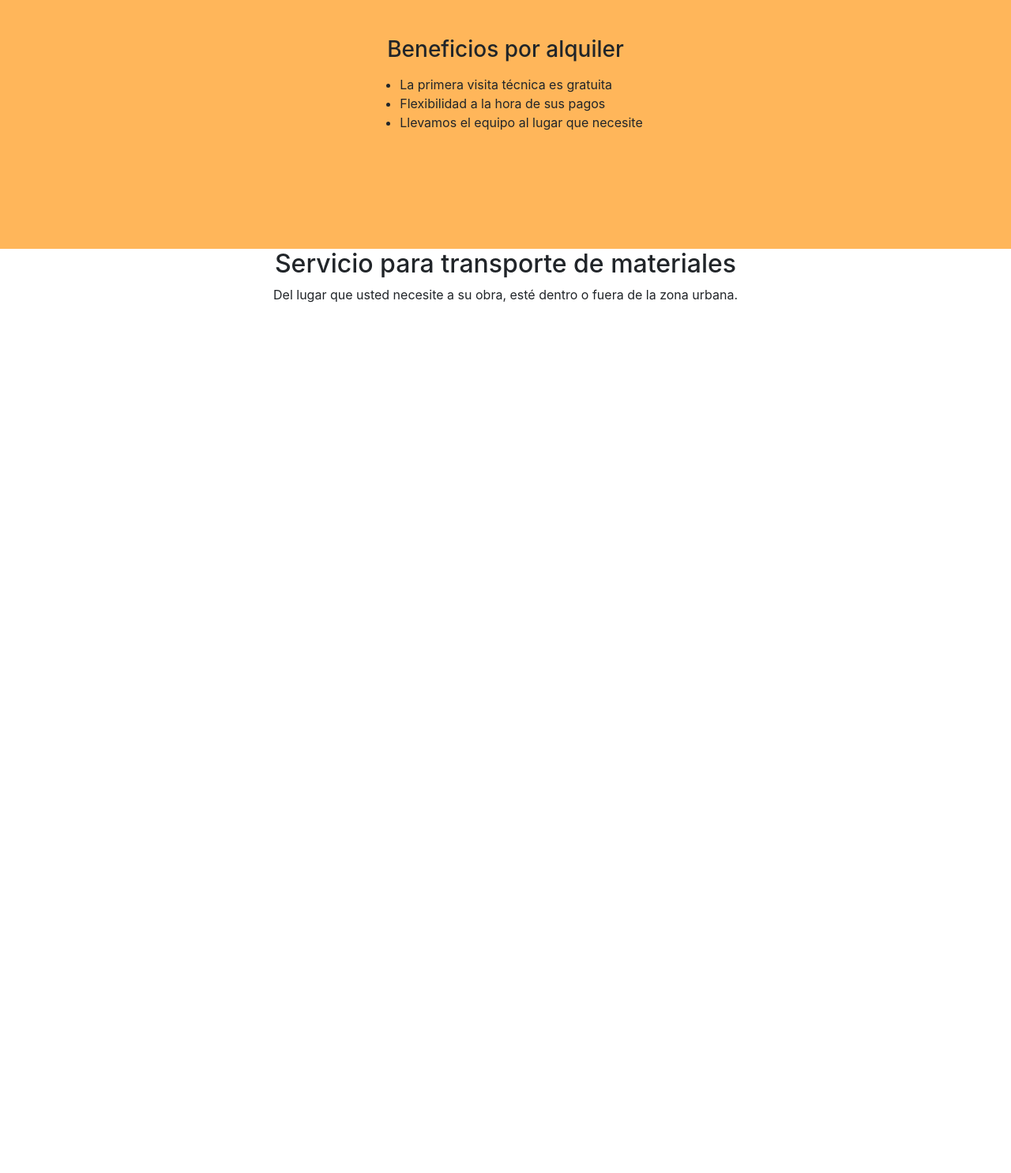
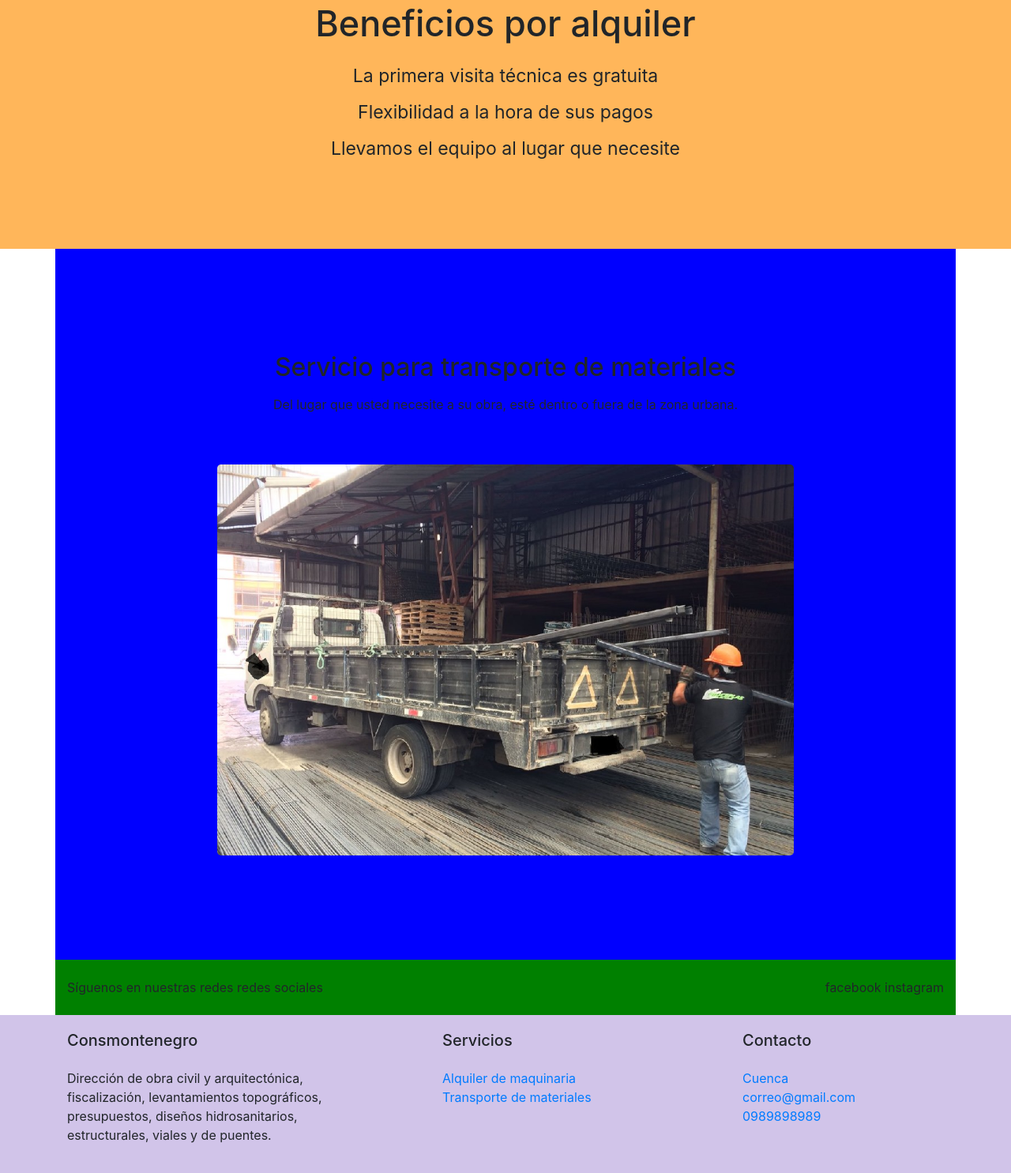
Before and after one commit to EduardoAyora/consmontenegro, a plain HTML site: page index.html in a window 1280 px wide. Shown: the part 1040-2525 px from the top of the page at 79% size. Before the commit the page ends 1441 px from the top, so only its background shows below. Drawn offline with nearby package versions, Linux system fonts and the light colour scheme.

Commit message:
avances en footer y servicio de transporte

```diff
--- a/css/style.css
+++ b/css/style.css
@@ -26,3 +26,33 @@
 #beneficios .row-content {
     height: 300px;
 }
+
+#beneficios h3 {
+    font-size: 45px;
+}
+
+#beneficios p {
+    font-size: 23px;
+    line-height: 200%;
+}
+
+#transporte .row-height {
+    height: 900px;
+    background-color: blue;
+}
+
+#transporte img {
+    width: 100%;
+    height: auto;
+}
+
+#redes-sociales .row-height {
+    height: 70px;
+    background-color: green;
+}
+
+footer{
+    background-color: #D1C4E9;
+    margin:0px auto;
+    padding: 20px 0px 20px 0px;
+}
--- a/index.html
+++ b/index.html
@@ -111,16 +111,17 @@
                         <div class="col-12">
                             <div class="row justify-content-center mb-2">
                                 <div class="col-auto">
+                                    <!-- negrita -->
                                     <h3>Beneficios por alquiler</h3>
                                 </div>
                             </div>
                             <div class="row justify-content-center">
-                                <div class="col-auto">
-                                    <ul>
-                                        <li>La primera visita técnica es gratuita</li>
-                                        <li>Flexibilidad a la hora de sus pagos</li>
-                                        <li>Llevamos el equipo al lugar que necesite</li>
-                                    </ul>
+                                <div class="col-auto text-center">
+                                    <p>
+                                        La primera visita técnica es gratuita<br />
+                                        Flexibilidad a la hora de sus pagos<br />
+                                        Llevamos el equipo al lugar que necesite
+                                    </p>
                                 </div>
                             </div>
                         </div>
@@ -128,13 +129,16 @@
                 </div>
             </div>
 
+            <div id="transporte">
                 <div class="container">
-                <div class="row justify-content-center">
+                    <div class="row row-height align-items-center">
+                        <div class="col-12">
+                            <div class="row justify-content-center mb-2">
                                 <div class="col-auto">
                                     <h2>Servicio para transporte de materiales</h2>
                                 </div>
                             </div>
-                <div class="row justify-content-center">
+                            <div class="row justify-content-center mb-5">
                                 <div class="col-auto">
                                     <p>
                                         Del lugar que usted necesite a su obra, esté dentro o fuera de la zona
@@ -142,10 +146,63 @@
                                     </p>
                                 </div>
                             </div>
+                            <div class="row justify-content-center">
+                                <div class="col-12 col-lg-8">
+                                    <img src="images/transporte.jpg" alt="transporte de materiales"
+                                        class="img-fluid rounded-lg">
                                 </div>
+                            </div>
+                        </div>
+                    </div>
+                </div>
+            </div>
+
+            <div id="redes-sociales">
+                <div class="container">
+                    <div class="row row-height align-items-center">
+                        <div class="col-12">
+                            <div class="row justify-content-between">
+                                <div class="col-auto">
+                                    <span>Síguenos en nuestras redes redes sociales</span>
+                                </div>
+                                <div class="col-auto">
+                                    <span>facebook instagram</span>
+                                </div>
+                            </div>
+                        </div>
+                    </div>
+                </div>
+            </div>
+
         </section>
         <footer>
-
+            <div class="container">
+                <div class="row">
+                    <div class="col-12 col-md-4 col-sm-12">
+                        <h5 class="mb-4">Consmontenegro</h5>
+                        <p>
+                            Dirección de obra civil y arquitectónica, fiscalización, levantamientos
+                            topográficos, presupuestos, diseños hidrosanitarios, estructurales,
+                            viales y de puentes.
+                        </p>
+                    </div>
+                    <div class="col-12 offset-md-1 col-md-3 col-sm-6">
+                        <h5 class="mb-4">Servicios</h5>
+                        <ul class="list-unstyled">
+                            <li><a href="#maquinaria">Alquiler de maquinaria</a></li>
+                            <li><a href="#transporte">Transporte de materiales</a></li>
+                        </ul>
+                    </div>
+                    <div class="col-12 offset-md-1 col-md-3 col-sm-6">
+                        <h5 class="mb-4">Contacto</h5>
+                        <ul class="list-unstyled">
+                            <li><a href="#maquinaria">Cuenca</a></li>
+                            <li><a href="">correo@gmail.com</a></li>
+                            <li><a href="">0989898989</a></li>
+                        </ul>
+                    </div>
+                </div>
+            </div>
         </footer>
         <!-- JS, Popper.js, and jQuery -->
         <script src="https://code.jquery.com/jquery-3.5.1.slim.min.js" integrity="sha384-DfXdz2htPH0lsSSs5nCTpuj/zy4C+OGpamoFVy38MVBnE+IbbVYUew+OrCXaRkfj" crossorigin="anonymous"></script>
```
Also changed, not shown: images/transporte.jpg (added). Lines whose indentation alone changed are shown as unchanged.
